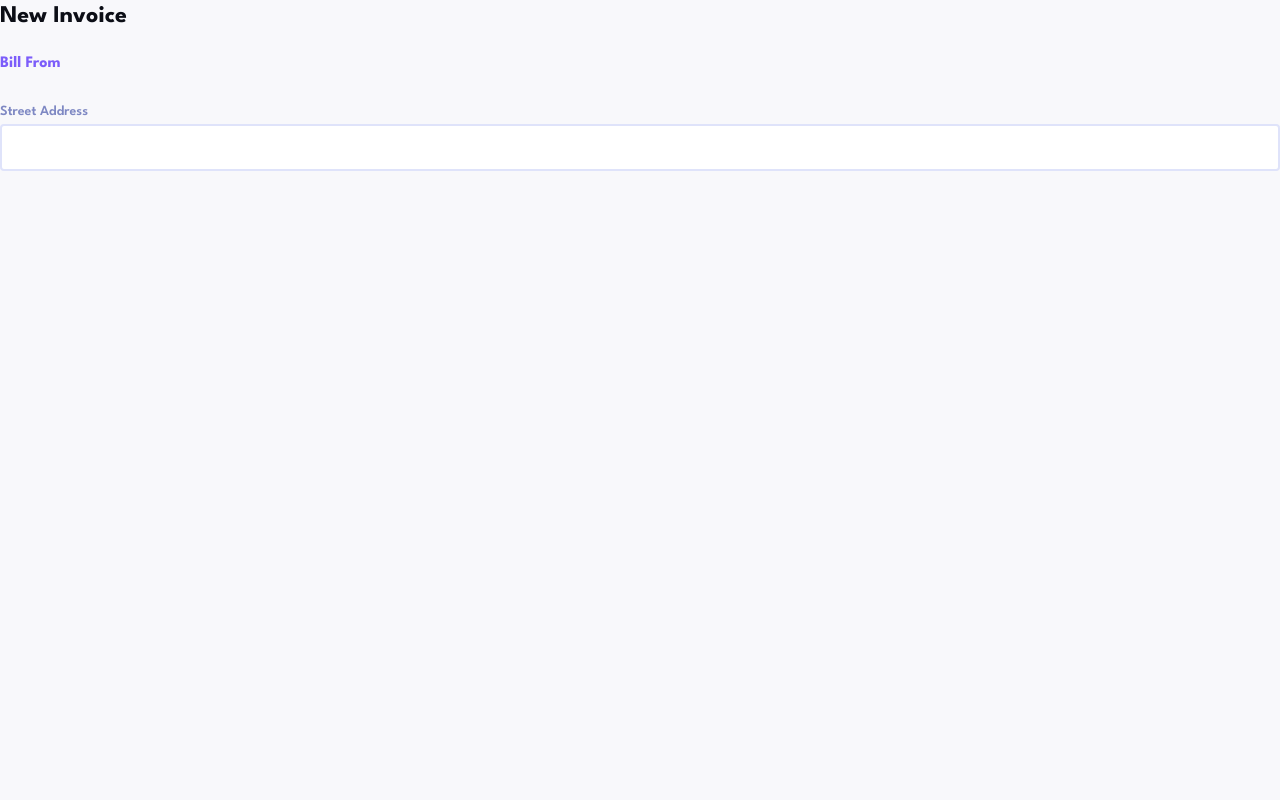
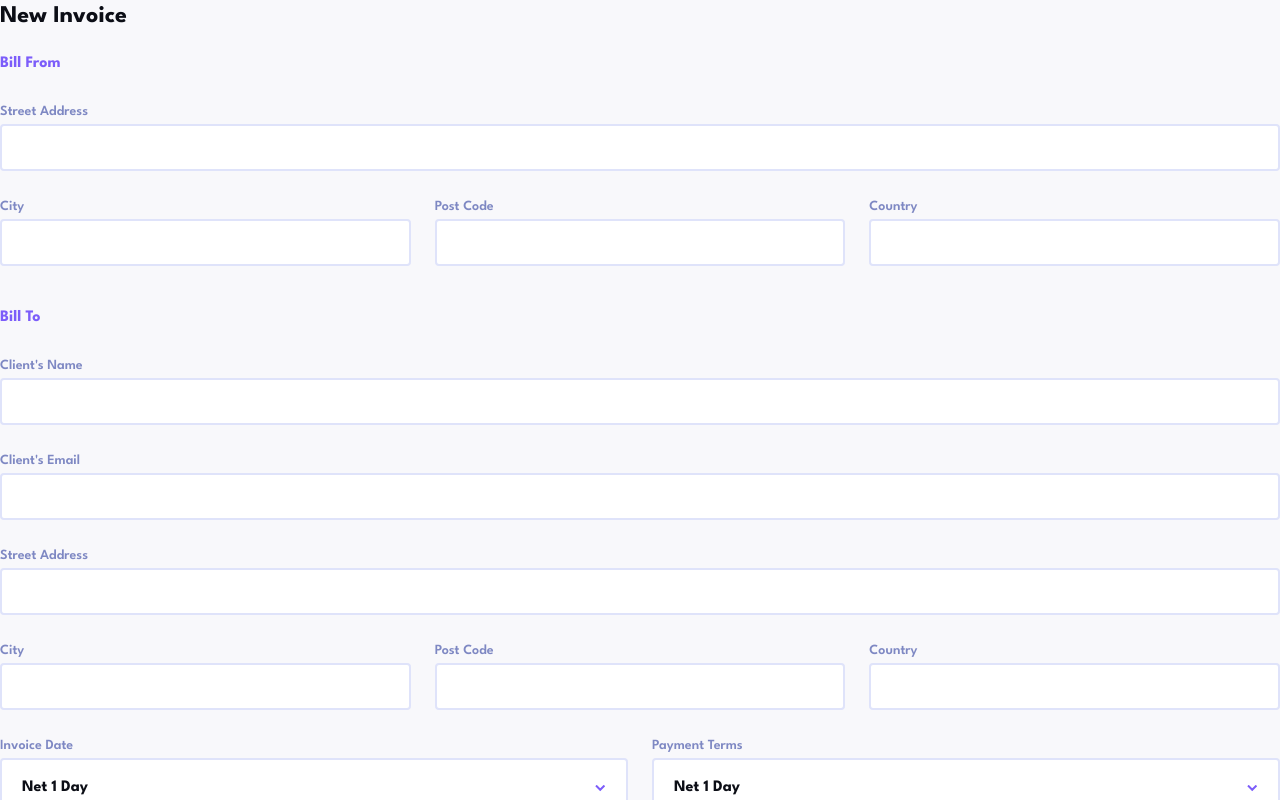
Before and after one commit to Javieer57/FEM-invoice-app, a React (Vite) app: page /test in a window 1280 px wide. Shown: the top 800 px of the page. Built offline with nearby package versions, Linux system fonts and the light colour scheme.

Commit message:
feat: add BillTo and BillFrom sections to form

```diff
--- a/src/components/forms/NewInvoiceForm.jsx
+++ b/src/components/forms/NewInvoiceForm.jsx
@@ -1,4 +1,11 @@
-import { TextInput } from "./inputs/TextInput";
+import { TextInput, Select } from "./inputs";
+
+const paymentTerms = [
+  { id: 1, name: "Net 1 Day" },
+  { id: 2, name: "Net 7 Days" },
+  { id: 3, name: "Net 14 Days" },
+  { id: 4, name: "Net 30 Days" },
+];
 
 export const NewInvoiceForm = () => {
   return (
@@ -6,12 +13,67 @@ export const NewInvoiceForm = () => {
       <h2 className="mb-5 text-2xl font-bold">New Invoice</h2>
 
       <form>
-        <section>
-          <h3 className="mb-6 font-bold text-purple900">Bill From</h3>
-
-          <TextInput label="Street Address" id="street_address" />
-        </section>
+        <BillFrom />
+        <BillTo />
       </form>
     </div>
   );
 };
+
+const BillFrom = () => {
+  return (
+    <section>
+      <h3 className="mb-6 font-bold text-purple900">Bill From</h3>
+
+      <div className="mb-10 grid gap-6">
+        <TextInput label="Street Address" id="billFromStreet" />
+
+        <div className="grid grid-cols-2 gap-6 tablet:grid-cols-3">
+          <TextInput label="City" name="billFromCity" />
+          <TextInput label="Post Code" id="billFromPostCode" />
+          <TextInput
+            className="col-span-2 tablet:col-span-1"
+            label="Country"
+            id="billFromCountry"
+          />
+        </div>
+      </div>
+    </section>
+  );
+};
+
+const BillTo = () => {
+  return (
+    <section>
+      <h3 className="mb-6 font-bold text-purple900">Bill To</h3>
+
+      <div className="mb-10 grid gap-6">
+        <TextInput label="Client's Name" id="billToName" />
+        <TextInput label="Client's Email" id="billToEmail" />
+        <TextInput label="Street Address" id="billStreetAdress" />
+
+        <div className="grid grid-cols-2 gap-6 tablet:grid-cols-3">
+          <TextInput label="City" name="billToCity" />
+          <TextInput label="Post Code" id="billToPostCode" />
+          <TextInput
+            className="col-span-2 tablet:col-span-1"
+            label="Country"
+            id="billToCountry"
+          />
+        </div>
+
+        <div className="grid grid-cols-1 gap-6 tablet:grid-cols-2">
+          <Select label="Invoice Date" options={paymentTerms} />
+
+          <Select
+            label="Payment Terms"
+            options={paymentTerms}
+            id="billToPaymentTerms"
+          />
+        </div>
+
+        <TextInput label="Project Description" id="billToProjectDescription" />
+      </div>
+    </section>
+  );
+};
--- /dev/null
+++ b/src/components/forms/inputs/Select.jsx
@@ -0,0 +1,79 @@
+import { useState } from "react";
+import { Listbox, Transition } from "@headlessui/react";
+
+export const Select = ({ label, options, id }) => {
+  const [selectedOption, setSelectedOption] = useState(options[0]);
+
+  return (
+    <div>
+      <Listbox value={selectedOption} onChange={setSelectedOption} name={id}>
+        {({ open }) => (
+          <>
+            <Label label={label} />
+
+            <div className="relative">
+              <Button open={open}>{selectedOption.name}</Button>
+              <Options options={options} />
+            </div>
+          </>
+        )}
+      </Listbox>
+    </div>
+  );
+};
+
+const Label = ({ label }) => {
+  return (
+    <Listbox.Label className="mb-2 text-sm font-semibold text-purple300">
+      {label}
+    </Listbox.Label>
+  );
+};
+
+const Button = ({ children, open }) => {
+  return (
+    <Listbox.Button
+      className={`relative w-full rounded-[0.25rem] border-2 border-purple200 bg-white px-5 py-4 text-left font-bold hover:border-purple900 focus:border-purple900 focus:outline-none ${
+        open && "rounded-b-none border-b-transparent"
+      }`}
+    >
+      {children}
+      <img
+        src="/assets/icon-arrow-down.svg"
+        alt="arrow down"
+        className={`absolute right-5 top-1/2 -translate-y-1/2 transform transition-all duration-300 ${
+          open && "-rotate-180"
+        }`}
+      />
+    </Listbox.Button>
+  );
+};
+
+const Options = ({ options }) => {
+  return (
+    <Transition
+      enter="transition ease-out duration-200"
+      enterFrom="opacity-0 -translate-y-1"
+      enterTo="opacity-100 translate-y-0"
+      leave="transition ease-in duration-150"
+      leaveFrom="opacity-100 translate-y-0"
+      leaveTo="opacity-0 -translate-y-1"
+      className="absolute w-full"
+    >
+      <Listbox.Options
+        static
+        className="rounded-b-[0.25rem] border-2 border-purple200 bg-white focus:outline-none"
+      >
+        {options.map((option) => (
+          <Listbox.Option
+            className="cursor-pointer px-5 py-4 font-bold transition-colors hover:text-purple900  data-[headlessui-state~='active']:text-purple900"
+            key={option.id}
+            value={option}
+          >
+            {option.name}
+          </Listbox.Option>
+        ))}
+      </Listbox.Options>
+    </Transition>
+  );
+};
--- a/src/components/forms/inputs/TextInput.jsx
+++ b/src/components/forms/inputs/TextInput.jsx
@@ -1,6 +1,6 @@
-export const TextInput = ({ label, placeholder, id }) => {
+export const TextInput = ({ label, placeholder, id, className }) => {
   return (
-    <div>
+    <div className={className}>
       {label && (
         <label
           htmlFor={id}
--- /dev/null
+++ b/src/components/forms/inputs/index.js
@@ -0,0 +1,2 @@
+export * from "./Select";
+export * from "./TextInput";
```
